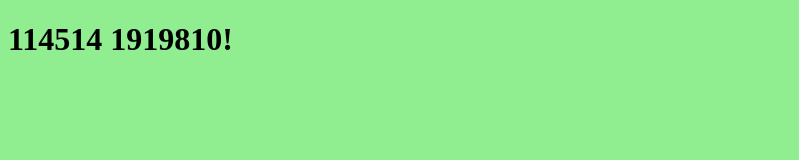
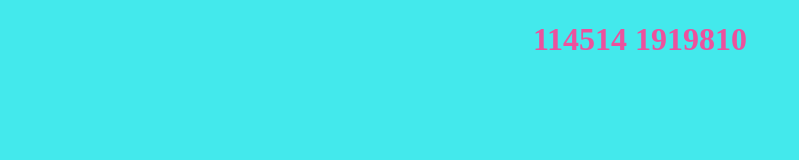
Before and after one commit to Kevin-NJU/FirstGit-Remote, a plain HTML site: page index.html in a window 1280 px wide. Shown: the whole page, without its empty margins (0-799 px from the left). Drawn offline with Linux system fonts and the light colour scheme.

Commit message:
modified format of h1 and p label

```diff
--- a/git.css
+++ b/git.css
@@ -1,4 +1,13 @@
-body
-{
-    background-color: lightgreen;
+body {
+    background-color: rgb(67, 233, 236);
 }
+
+h1 {
+    color: rgb(237, 81, 157);
+    text-align: center;
+}
+p{
+    font-family:'Times New Roman';
+    font-size:20px;
+    text-align:center;
+}
--- a/index.html
+++ b/index.html
@@ -1,5 +1,6 @@
 <!DOCTYPE html>
 <html lang="en">
+
 <head>
     <meta charset="UFT-8">
     <meta http-equiv="X-UA-Compatible" content="IE=edge">
@@ -7,7 +8,9 @@
     <link rel="stylesheet" type="text/css" href="git.css">
     <title>使用git的教学</title>
 </head>
+
 <body>
-    <h1>114514 1919810!</h1>
+    <h1>114514 1919810</h1>
 </body>
+
 </html>
```
